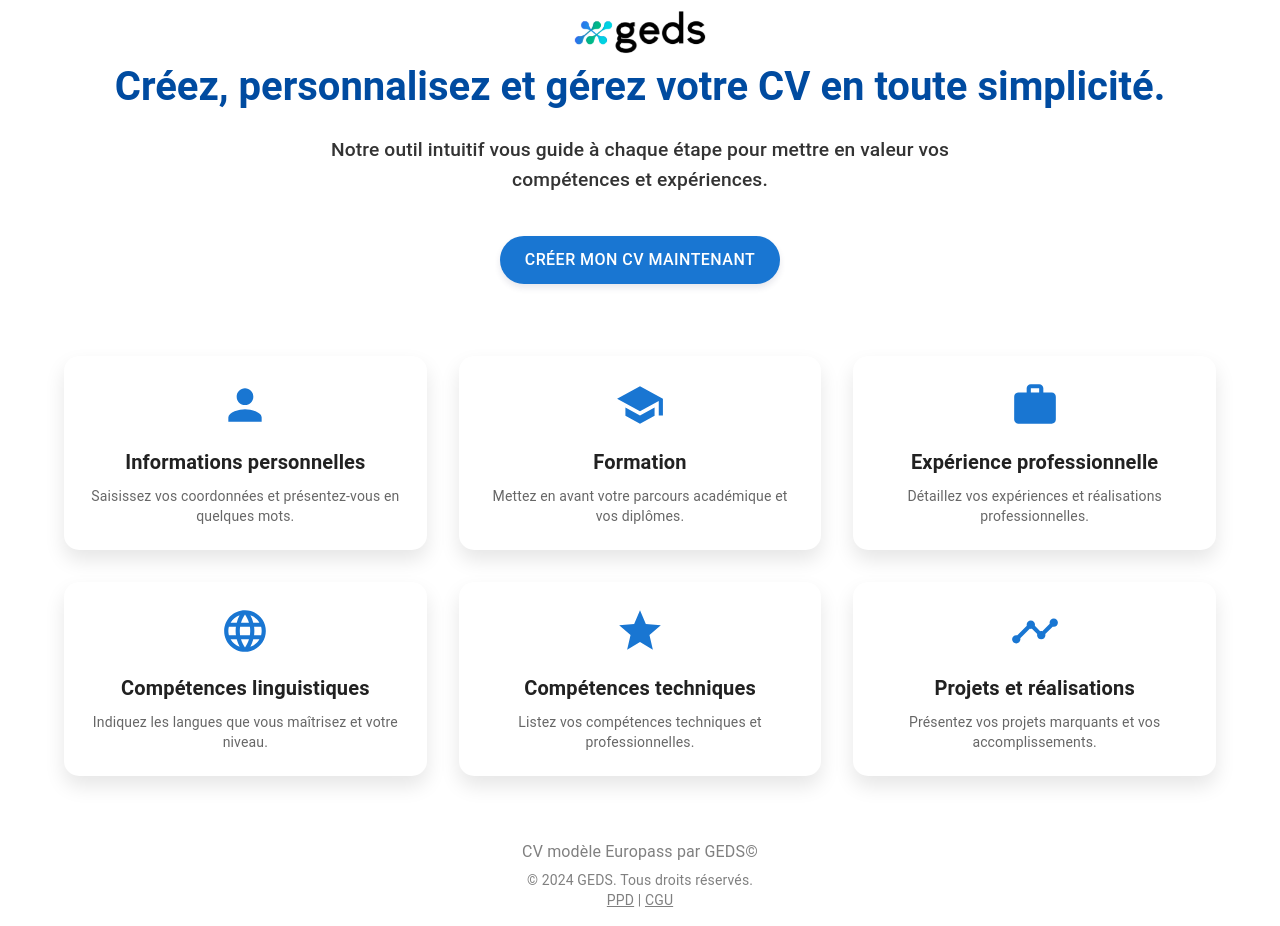
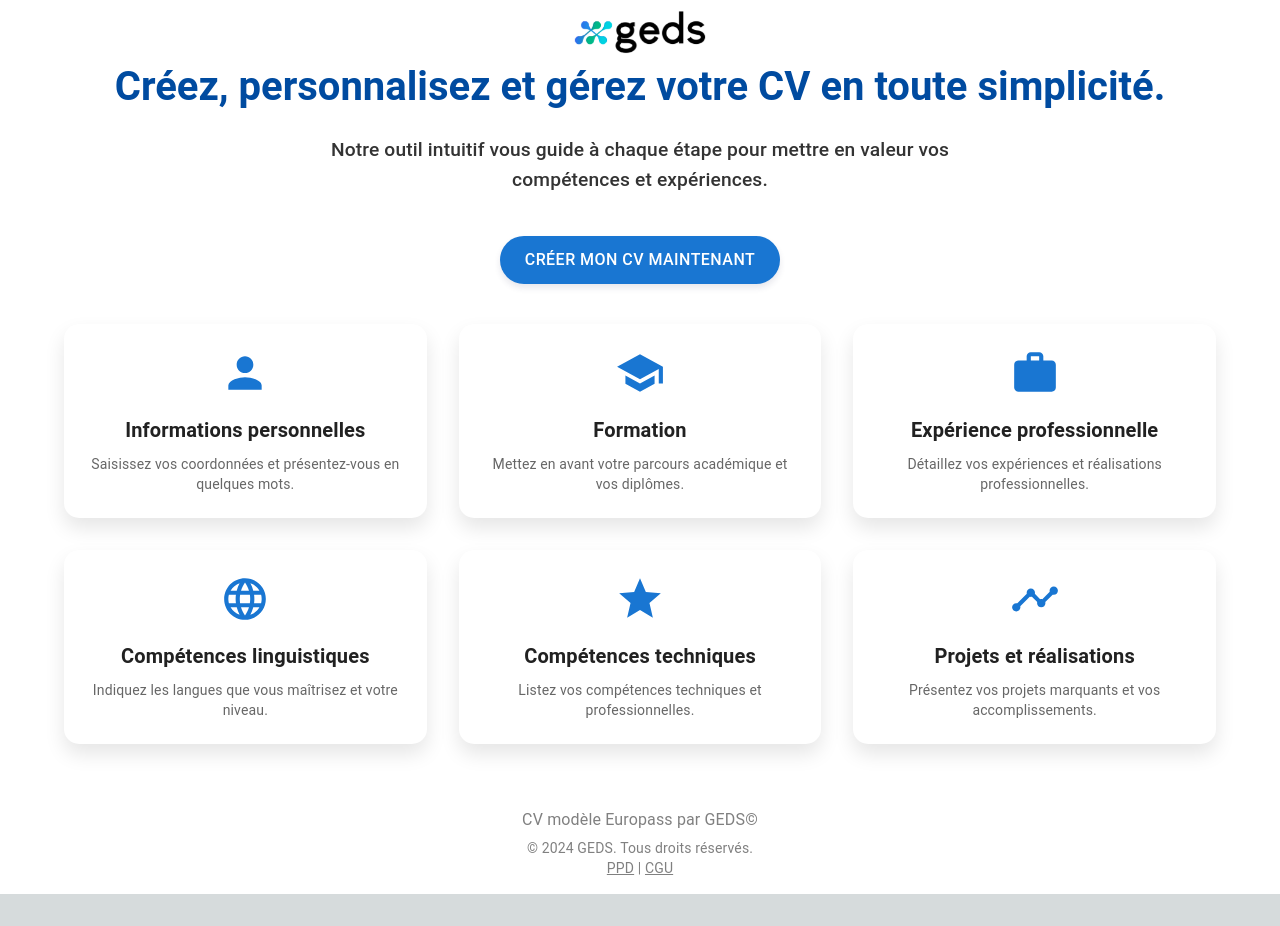
Before and after one commit to Smile2578/cveuro, a Next.js app: page / in a window 1280 px wide. After the commit the page ends 894 px from the top, so only its background shows below. Built offline with nearby package versions, Linux system fonts and the light colour scheme.

Commit message:
bug scroll2

```diff
--- a/app/page.js
+++ b/app/page.js
@@ -1,5 +1,4 @@
 'use client';
-import { useState } from 'react';
 import { useRouter } from 'next/navigation';
 import {
   Button,
@@ -19,7 +18,6 @@ import {
   Star,
   Timeline
 } from '@mui/icons-material';
-import { motion, AnimatePresence } from 'framer-motion';
 import NavBar from './components/common/NavBar';
 import Footer from './components/common/Footer';
 import theme from './theme';
@@ -27,43 +25,19 @@ import theme from './theme';
 export default function LandingPage() {
   const router = useRouter();
   const isMobile = useMediaQuery(theme.breakpoints.down('sm'));
-  const [hoveredCard, setHoveredCard] = useState(null);
-
-  const cardVariants = {
-    offscreen: { y: 50, opacity: 0 },
-    onscreen: {
-      y: 0,
-      opacity: 1,
-      transition: { type: 'spring', bounce: 0.4, duration: 0.8 }
-    }
-  };
-
-  const iconVariants = isMobile ? {} : {
-    rotate: {
-      rotate: 360,
-      transition: { duration: 0.5, ease: 'easeInOut' }
-    },
-    stop: {
-      rotate: 0,
-      transition: { duration: 0.5, ease: 'easeInOut' }
-    }
-  };
-
-  const contentVariants = {
-    hidden: { opacity: 0, y: 20 },
-    visible: {
-      opacity: 1,
-      y: 0,
-      transition: {
-        duration: 0.5,
-        ease: "easeOut"
-      }
-    }
-  };
 
   const handleCreateCV = () => {
     router.push('/cvgen');
   };
+
+  const steps = [
+    { icon: Person, title: "Informations personnelles", description: "Saisissez vos coordonnées et présentez-vous en quelques mots." },
+    { icon: School, title: "Formation", description: "Mettez en avant votre parcours académique et vos diplômes." },
+    { icon: Work, title: "Expérience professionnelle", description: "Détaillez vos expériences et réalisations professionnelles." },
+    { icon: Language, title: "Compétences linguistiques", description: "Indiquez les langues que vous maîtrisez et votre niveau." },
+    { icon: Star, title: "Compétences techniques", description: "Listez vos compétences techniques et professionnelles." },
+    { icon: Timeline, title: "Projets et réalisations", description: "Présentez vos projets marquants et vos accomplissements." },
+  ];
 
   return (
     <Box sx={{
@@ -73,34 +47,12 @@ export default function LandingPage() {
       backgroundColor: theme.palette.background.default,
     }}>
       <NavBar />
-      <Box sx={{
+      <Container component="main" maxWidth="lg" sx={{
+        py: { xs: 4, sm: 6 },
         flexGrow: 1,
         display: 'flex',
         flexDirection: 'column',
         justifyContent: 'center',
-        overflowY: 'auto',
-        WebkitOverflowScrolling: 'touch', // Améliore le défilement sur iOS
-      }}>
-        <AnimatePresence mode="wait">
-          <motion.div
-            key="landing-content"
-            variants={contentVariants}
-            initial="hidden"
-            animate="visible"
-            exit="hidden"
-            style={{
-              display: 'flex',
-              flexDirection: 'column',
-              flexGrow: 1,
-            }}
-          >
-            <Container maxWidth="lg" sx={{
-              py: { xs: 4, sm: 6 },
-              display: 'flex',
-              flexDirection: 'column',
-              alignItems: 'center',
-              justifyContent: 'center',
-              flexGrow: 1,
       }}>
         <Typography variant="h3" sx={{
           color: theme.palette.primary.dark,
@@ -118,14 +70,12 @@ export default function LandingPage() {
           color: theme.palette.text.primary,
           fontSize: { xs: '1rem', sm: '1.2rem' },
           maxWidth: '700px',
-                lineHeight: 1.6
+          lineHeight: 1.6,
+          mx: 'auto',
         }}>
           Notre outil intuitif vous guide à chaque étape pour mettre en valeur vos compétences et expériences.
         </Typography>
-              <motion.div
-                whileHover={{ scale: 1.05 }}
-                whileTap={{ scale: 0.95 }}
-              >
+        <Box sx={{ display: 'flex', justifyContent: 'center', mb: 5 }}>
           <Button
             variant="contained"
             size="large"
@@ -136,37 +86,17 @@ export default function LandingPage() {
               fontSize: '1rem',
               borderRadius: '25px',
               boxShadow: '0 4px 6px rgba(50, 50, 93, 0.11)',
-                    transition: 'all 0.3s',
               '&:hover': {
-                      transform: 'translateY(-2px)',
                 boxShadow: '0 7px 14px rgba(50, 50, 93, 0.1)',
               },
-                    '&:active': { transform: 'translateY(1px)' }
             }}
           >
             Créer mon CV maintenant
           </Button>
-              </motion.div>
-              <Grid container spacing={4} justifyContent="center" sx={{ mt: 5 }}>
-                {[
-                  { icon: Person, title: "Informations personnelles", description: "Saisissez vos coordonnées et présentez-vous en quelques mots." },
-                  { icon: School, title: "Formation", description: "Mettez en avant votre parcours académique et vos diplômes." },
-                  { icon: Work, title: "Expérience professionnelle", description: "Détaillez vos expériences et réalisations professionnelles." },
-                  { icon: Language, title: "Compétences linguistiques", description: "Indiquez les langues que vous maîtrisez et votre niveau." },
-                  { icon: Star, title: "Compétences techniques", description: "Listez vos compétences techniques et professionnelles." },
-                  { icon: Timeline, title: "Projets et réalisations", description: "Présentez vos projets marquants et vos accomplissements." },
-                ].map((step, index) => (
+        </Box>
+        <Grid container spacing={4} justifyContent="center">
+          {steps.map((step, index) => (
             <Grid item xs={12} sm={6} md={4} key={index}>
-                    <motion.div
-                      variants={cardVariants}
-                      initial="offscreen"
-                      whileInView="onscreen"
-                      viewport={{ once: true, margin: "-50px" }}
-                      whileHover={isMobile ? {} : { scale: 1.05 }}
-                      whileTap={isMobile ? {} : { scale: 0.95 }}
-                      onHoverStart={() => !isMobile && setHoveredCard(index)}
-                      onHoverEnd={() => !isMobile && setHoveredCard(null)}
-                    >
               <Card sx={{
                 height: '100%',
                 display: 'flex',
@@ -174,7 +104,7 @@ export default function LandingPage() {
                 justifyContent: 'space-between',
                 borderRadius: '15px',
                 boxShadow: '0 10px 20px rgba(0,0,0,0.1)',
-                        transition: 'all 0.3s ease-in-out',
+                transition: 'box-shadow 0.3s ease-in-out',
                 '&:hover': {
                   boxShadow: '0 15px 30px rgba(0,0,0,0.15)',
                 }
@@ -185,12 +115,7 @@ export default function LandingPage() {
                   alignItems: 'center',
                   padding: '1.5rem'
                 }}>
-                          <motion.div
-                            variants={iconVariants}
-                            animate={!isMobile && hoveredCard === index ? 'rotate' : 'stop'}
-                          >
                   <step.icon sx={{ fontSize: 50, color: theme.palette.primary.main, mb: 2 }} />
-                          </motion.div>
                   <Typography variant="h6" align="center" sx={{ fontWeight: 'bold', mb: 1 }}>
                     {step.title}
                   </Typography>
@@ -199,14 +124,10 @@ export default function LandingPage() {
                   </Typography>
                 </CardContent>
               </Card>
-                    </motion.div>
             </Grid>
           ))}
         </Grid>
       </Container>
-          </motion.div>
-        </AnimatePresence>
-      </Box>
       <Footer />
     </Box>
   );
```
Lines whose indentation alone changed are shown as unchanged.
